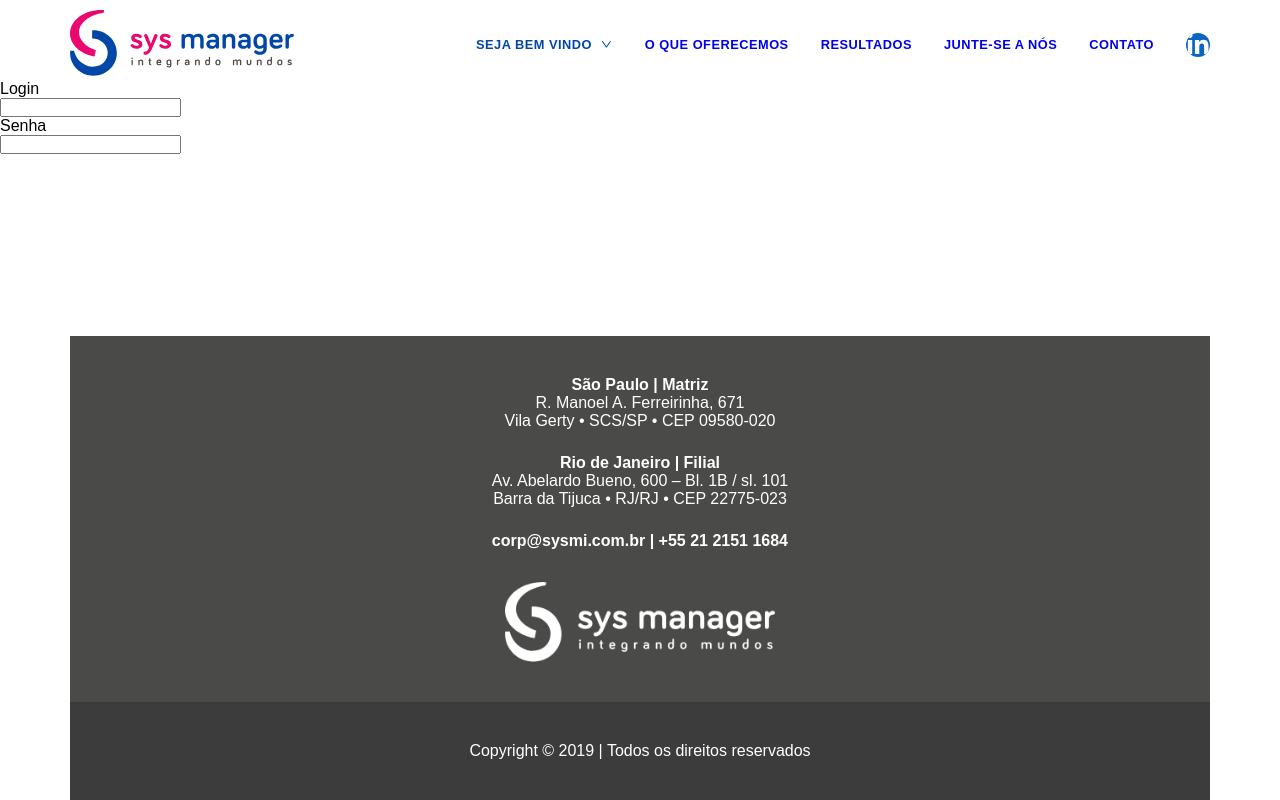
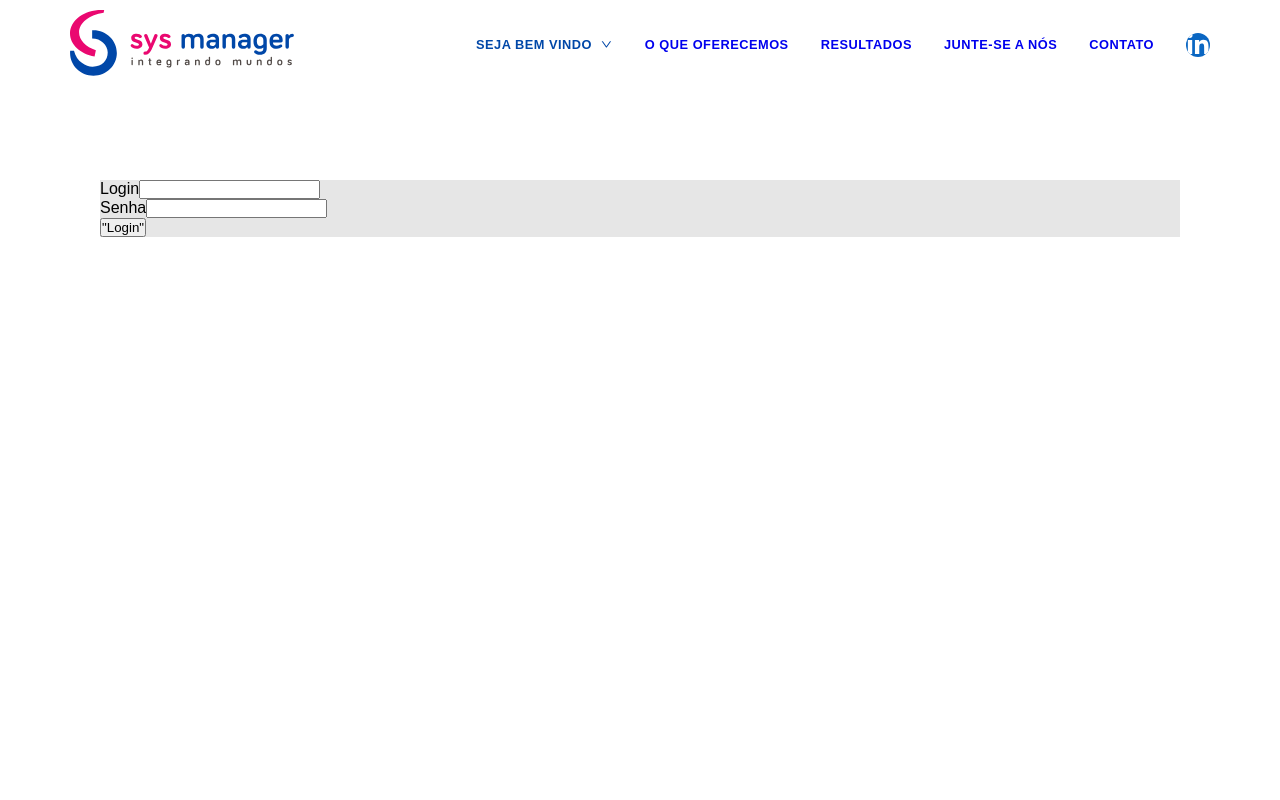
Before and after one commit to lenonlmsv/motus-web, a React (Create React App) app: page /Login in a window 1280 px wide. Built offline with nearby package versions, Linux system fonts and the light colour scheme; a web font is replaced by a local one.

Commit message:
Atualização da página de login

```diff
--- a/src/App.js
+++ b/src/App.js
@@ -1,25 +1,23 @@
-import React from 'react';
+import React from "react";
 
 //Routes
-import Routes from './routes';
+import Routes from "./routes";
 
 //Components
-import PageHeader from './components/page-header/page-header';
-import PageFooter from './components/page-footer/page-footer';
+import PageHeader from "./components/page-header/page-header";
+import PageFooter from "./components/page-footer/page-footer";
 
 //CSS
-import './styles/global.css'
+import "./styles/global.css";
 
 function App() {
-    return (
-        <div id="page-content" className="page-content">
-                <PageHeader/>
+	return (
+		<div id="page-content" className="page-content">
+			<PageHeader />
 
-                <Routes/>
-
-                <PageFooter/>
-        </div>
-    )
+			<Routes />
+		</div>
+	);
 }
 
 export default App;
--- a/src/pages/login.js
+++ b/src/pages/login.js
@@ -1,14 +1,62 @@
-import React from "react";
+import React, { useState } from "react";
 
-function Login() {
-	return (
-		<view>
-			<p>Login</p>
-			<input label="usuário"></input>
-			<p>Senha</p>
-			<input></input>
-		</view>
-	);
+function initialState() {
+	return { user: "", password: "" };
 }
 
+const Login = () => {
+	const [values, setValues] = useState(initialState);
+
+	function onChange(event) {
+		const { value, name } = event.target;
+
+		setValues({
+			...value,
+			[name]: value,
+		});
+	}
+
+	return (
+		<div style={teste.Div}>
+			<form>
+				<div>
+					<label>Login</label>
+					<input
+						id="user"
+						type="text"
+						name="user"
+						onChange={onChange}
+						value={values.user}
+					/>
+				</div>
+				<div>
+					<label>Senha</label>
+					<input
+						id="password"
+						type="password"
+						name="password"
+						onChange={onChange}
+						value={values.password}
+					></input>
+				</div>
+				<button style={teste.Button}>"Login"</button>
+			</form>
+		</div>
+	);
+};
+
+const teste = {
+	Div: {
+		bordeColor: "red",
+		bordeWidth: 10,
+		margin: 100,
+		backgroundColor: "rgb(230, 230,230)",
+		flex: 1,
+		justifyContent: "center",
+	},
+	Button: {
+		backgroundcolor: `rgb(0, 0, 255)`,
+	},
+};
+
 export default Login;
```
